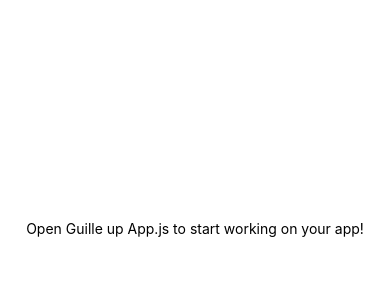
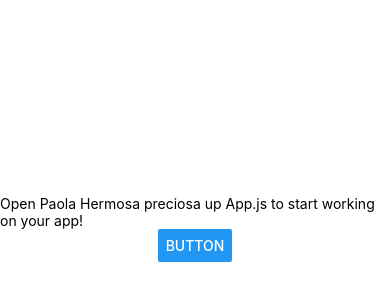
Before and after one commit to guillermounivalle/react-firebase-miniproject, a React Native app: screen / in a window 390 px wide. Shown: the part 194-494 px from the top of the page. Built offline with nearby package versions, Linux system fonts and the light colour scheme.

Commit message:
making a Button

```diff
--- a/App.js
+++ b/App.js
@@ -1,11 +1,12 @@
 import { StatusBar } from 'expo-status-bar';
 import React from 'react';
-import { StyleSheet, Text, View } from 'react-native';
+import { StyleSheet, Text, View, Button } from 'react-native';
 
 export default function App() {
   return (
     <View style={styles.container}>
-      <Text>Open Guille up App.js to start working on your app!</Text>
+      <Text>Open Paola Hermosa preciosa up App.js to start working on your app!</Text>
+      <Button title="Button"/>
       <StatusBar style="auto" />
     </View>
   );
```
